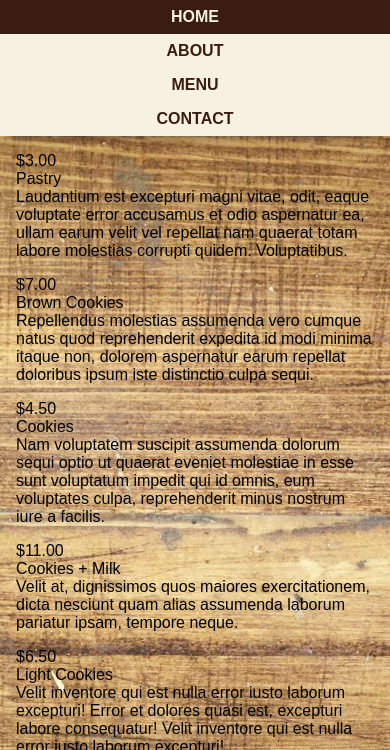
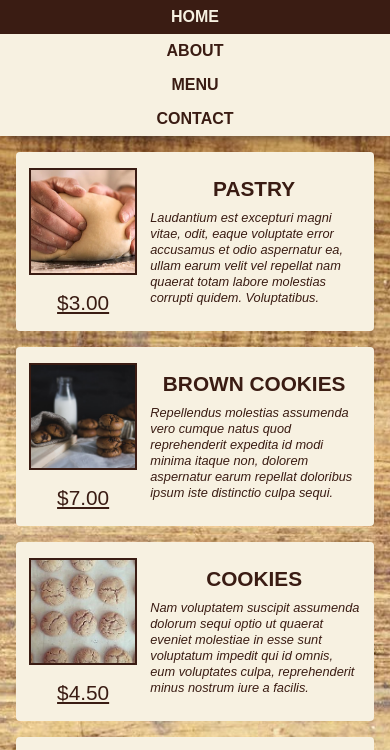
Before and after one commit to p-marinow/The-City-Bakery, a plain HTML site: page menu.html in a window 390 px wide. Shown: the top 750 px of the page. Drawn offline with Linux system fonts and the light colour scheme.

Commit message:
Adding icons in description of cards

```diff
--- a/menu.html
+++ b/menu.html
@@ -32,7 +32,14 @@
                 <div class="product-name">Pastry</div>
                 <div class="description">Laudantium est excepturi magni vitae, odit, eaque voluptate error accusamus et
                     odio aspernatur ea, ullam earum velit vel repellat nam quaerat totam labore molestias corrupti
-                    quidem. Voluptatibus.</div>
+                    quidem. Voluptatibus.
+                </div>
+                <div class="ingredients">
+                    <div class="ingr-logo"></div>
+                    <div class="ingr-logo"></div>
+                    <div class="ingr-logo"></div>
+                    <div class="ingr-logo"></div>
+                </div>
             </div>
         </section>
         <section class="card">
@@ -44,7 +51,14 @@
                 <div class="product-name">Brown Cookies</div>
                 <div class="description">Repellendus molestias assumenda vero cumque natus quod reprehenderit expedita
                     id modi minima itaque non, dolorem aspernatur earum repellat doloribus ipsum iste distinctio culpa
-                    sequi.</div>
+                    sequi.
+                </div>
+                <div class="ingredients">
+                    <div class="ingr-logo"></div>
+                    <div class="ingr-logo"></div>
+                    <div class="ingr-logo"></div>
+                    <div class="ingr-logo"></div>
+                </div>
             </div>
         </section>
         <section class="card">
@@ -56,7 +70,14 @@
                 <div class="product-name">Cookies</div>
                 <div class="description">Nam voluptatem suscipit assumenda dolorum sequi optio ut quaerat eveniet
                     molestiae in esse sunt voluptatum impedit qui id omnis, eum voluptates culpa, reprehenderit minus
-                    nostrum iure a facilis.</div>
+                    nostrum iure a facilis.
+                </div>
+                <div class="ingredients">
+                    <div class="ingr-logo"></div>
+                    <div class="ingr-logo"></div>
+                    <div class="ingr-logo"></div>
+                    <div class="ingr-logo"></div>
+                </div>
             </div>
         </section>
         <section class="card">
@@ -67,7 +88,14 @@
             <div>
                 <div class="product-name">Cookies + Milk</div>
                 <div class="description">Velit at, dignissimos quos maiores exercitationem, dicta nesciunt quam alias
-                    assumenda laborum pariatur ipsam, tempore neque.</div>
+                    assumenda laborum pariatur ipsam, tempore neque.
+                </div>
+                <div class="ingredients">
+                    <div class="ingr-logo"></div>
+                    <div class="ingr-logo"></div>
+                    <div class="ingr-logo"></div>
+                    <div class="ingr-logo"></div>
+                </div>
             </div>
         </section>
         <section class="card">
@@ -80,7 +108,14 @@
                 <div class="description"> Velit inventore qui
                     est nulla error iusto laborum excepturi! Error et dolores quasi est, excepturi labore consequatur!
                     Velit inventore qui
-                    est nulla error iusto laborum excepturi!</div>
+                    est nulla error iusto laborum excepturi!
+                </div>
+                <div class="ingredients">
+                    <div class="ingr-logo"></div>
+                    <div class="ingr-logo"></div>
+                    <div class="ingr-logo"></div>
+                    <div class="ingr-logo"></div>
+                </div>
             </div>
         </section>
     </main>
--- a/style.css
+++ b/style.css
@@ -373,6 +373,33 @@ main.about-flex:not(section:first-of-type) {
         flex: 0 1 33%;
     }
 
+    .card-image {
+        width: 80%;
+        aspect-ratio: 1 / 1;
+        border: 2px solid var(--colorDark);
+    }
+
+
+    .card .pastry-mobile {
+        background: url('images/pastry.jpg') no-repeat center center / cover;
+    }
+
+    .card .brown-cookies-mobile {
+        background: url('images/baked-cookies.jpg') no-repeat center center / cover;
+    }
+
+    .card .cookies-mobile {
+        background: url('images/cookies.jpg') no-repeat center center / cover;
+    }
+
+    .card .cookies-with-milk-mobile {
+        background: url('images/cookies-with-milk.jpg') no-repeat center -2.5rem / cover;
+    }
+
+    .card .lightbrown-baked-cookies-mobile {
+        background: url('images/lightbrown-baked-cookies.jpg') no-repeat center -2.8rem / cover;
+    }
+
     footer {
         flex-wrap: wrap;
         width: calc(100% - var(--gap) * 2);
@@ -483,6 +510,30 @@ main.about-flex:not(section:first-of-type) {
     .worktime li:nth-child(even) {
         text-align: left;
     }
+
+    main.menu-flex {
+        flex: 1 0 100%;
+        flex-flow: column wrap;
+        align-items: center;
+    }
+
+    .card {
+        width: calc(100vw - 1rem * 2);
+        height: 100%;
+        aspect-ratio: 1 / 0.5;
+        background: var(--colorLight);
+        border-radius: 0.25rem;
+        display: flex;
+        flex-wrap: wrap;
+    }
+
+    .card>div {
+        display: flex;
+        flex: 1 0 50%;
+        flex-flow: column wrap;
+        justify-content: space-evenly;
+        align-items: center;
+    }
 }
 
 @media only screen and (max-width: 640px) {
@@ -493,6 +544,54 @@ main.about-flex:not(section:first-of-type) {
     footer section:nth-child(3) {
         padding-top: 1rem;
         flex: 100%;
+    }
+
+    .menu-flex {
+        gap: 1rem;
+    }
+
+    .card>div:first-child {
+        flex-basis: 25%;
+        font-size: 1.7rem;
+        text-decoration: underline;
+        text-decoration-color: var(--colorDark);
+        color: var(--colorDark);
+    }
+
+    .card .product-name {
+        margin-left: -1rem;
+        margin-bottom: -1rem;
+        font-size: 1.6rem;
+        font-weight: 700;
+        text-transform: uppercase;
+        color: var(--colorDark);
+    }
+
+    .card .description {
+        padding-right: .8rem;
+        line-height: 1.5rem;
+        font-size: 0.9rem;
+        font-style: italic;
+        color: var(--colorDark);
+    }
+
+    .card-image {
+        width: 80%;
+        aspect-ratio: 1 / 1;
+        border: 2px solid var(--colorDark);
+    }
+
+    .ingredients {
+        display: flex;
+        flex-flow: row nowrap;
+        justify-content: space-around;
+    }
+
+    .ingr-logo {
+        background: url('images/ingredients.png');
+        width: 32px;
+        height: 32px;
+        margin: 0 0.5rem;
     }
 }
 
@@ -537,6 +636,36 @@ main.about-flex:not(section:first-of-type) {
     .content {
         margin-top: initial;
     }
+
+
+    .card>div:first-child {
+        flex-basis: 25%;
+        font-size: 1.3rem;
+        text-decoration: underline;
+        text-decoration-color: var(--colorDark);
+        color: var(--colorDark);
+    }
+
+    .card .product-name {
+        margin-left: -1rem;
+        margin-bottom: -1rem;
+        font-size: 1.3rem;
+        font-weight: 700;
+        text-transform: uppercase;
+        color: var(--colorDark);
+    }
+
+    .card .description {
+        padding-right: .8rem;
+        font-size: .8rem;
+        font-style: italic;
+        color: var(--colorDark);
+        line-height: 1rem;
+    }
+
+    .ingredients {
+        display: none;
+    }
 }
 
 @media only screen and (max-width: 375px) {
@@ -552,6 +681,7 @@ main.about-flex:not(section:first-of-type) {
         border-right: none;
     }
 
+    /*
     main.menu-flex {
         flex: 1 0 100%;
         flex-flow: column wrap;
@@ -594,13 +724,6 @@ main.about-flex:not(section:first-of-type) {
         color: var(--colorDark);
     }
 
-    .card .description {
-        padding-right: .8rem;
-        font-size: .8rem;
-        font-style: italic;
-        color: var(--colorDark);
-    }
-
     .card-image {
         width: 80%;
         aspect-ratio: 1 / 1;
@@ -625,5 +748,5 @@ main.about-flex:not(section:first-of-type) {
 
     .card .lightbrown-baked-cookies-mobile {
         background: url('images/lightbrown-baked-cookies.jpg') no-repeat center -2.8rem / cover;
-    }
+    } */
 }
```
Also changed, not shown: images/ingredients.png (added).
